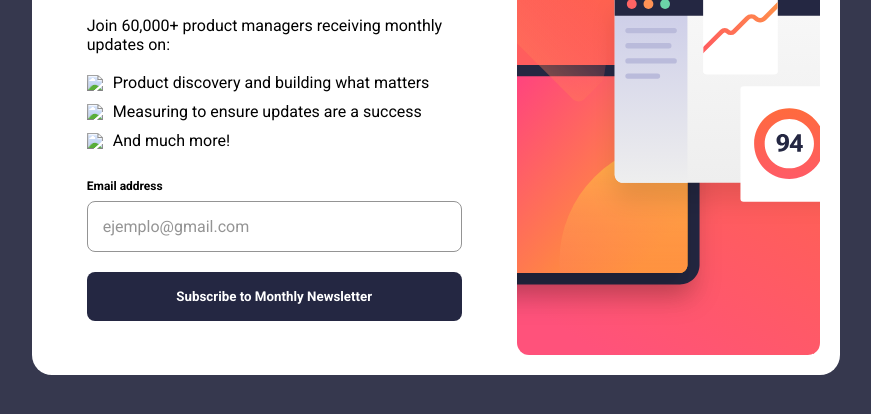
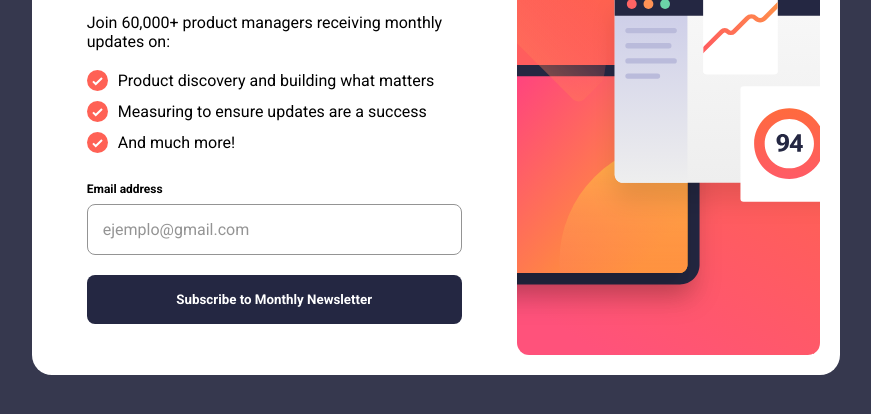
Before and after one commit to OrlandoJuniorRodriguez/newsletter-sign-up-with-success-message-main, a plain HTML site: page index.html in a window 1280 px wide. Shown: the part 270-684 px from the top of the page, without its empty margins (204-1075 px from the left). Drawn offline with Linux system fonts and the light colour scheme; the site is published under a folder, as on GitHub Pages, so addresses that start at the root find nothing.

Commit message:
Solucion a problema en visualizacion de imagenes

```diff
--- a/index.html
+++ b/index.html
@@ -17,15 +17,15 @@
 <body>
   <main>
     <section class="contenido">
-      <img class="imagen_movil" src="/assets/images/illustration-sign-up-mobile.svg" alt="">
+      <img class="imagen_movil" src="./assets/images/illustration-sign-up-mobile.svg" alt="">
       <div>
         <h1>Stay Updated!</h1><br>
         <p>Join 60,000+ product managers receiving monthly updates on:</p><br>
         <ul>
-          <li><img class="icono_lista" src="/assets/images/icon-list.svg">Product discovery and building what matters
+          <li><img class="icono_lista" src="./assets/images/icon-list.svg">Product discovery and building what matters
           </li>
-          <li><img class="icono_lista" src="/assets/images/icon-list.svg">Measuring to ensure updates are a success</li>
-          <li><img class="icono_lista" src="/assets/images/icon-list.svg">And much more!</li>
+          <li><img class="icono_lista" src="./assets/images/icon-list.svg">Measuring to ensure updates are a success</li>
+          <li><img class="icono_lista" src="./assets/images/icon-list.svg">And much more!</li>
         </ul><br>
         <form action="">
           <label >Email address<span class="error_email">Valid email required</span></label>
@@ -36,7 +36,7 @@
       <img class="imagen" src="./assets/images/illustration-sign-up-desktop.svg">
     </section>
     <section class="alerta">
-      <img class="icono_confirmacion" src="/assets/images/icon-success.svg" alt=""><br>
+      <img class="icono_confirmacion" src="./assets/images/icon-success.svg" alt=""><br>
       <h1>Thanks for subscribing!</h1><br>
       <p class="mensaje_correo"></p><br>
       <button  onclick="ocultar_mensaje()">Dismiss messege</button>
```
